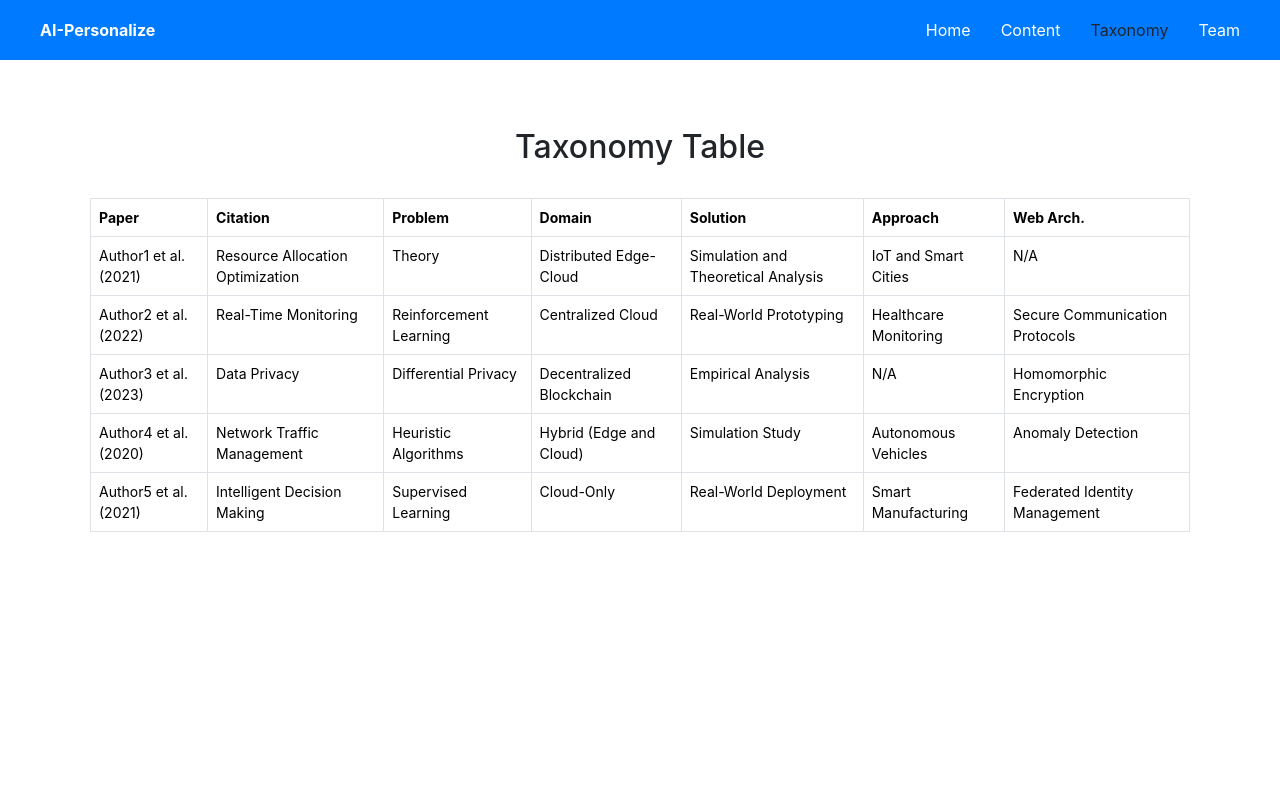
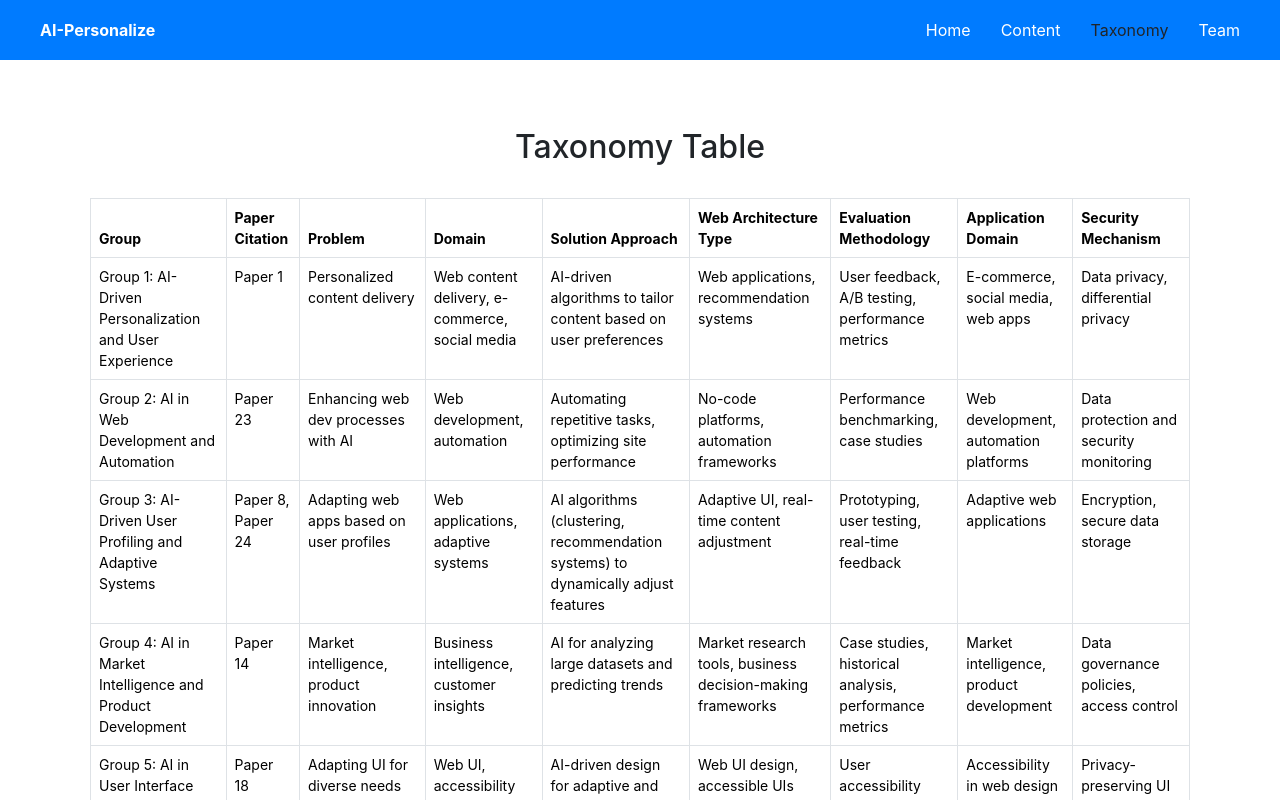
Before and after one commit to rmusukudabbidi/AI-Personalize, a React (Create React App) app: page /#/taxonomy in a window 1280 px wide. Shown: the top 800 px of the page. Built offline with nearby package versions, Linux system fonts and the light colour scheme.

Commit message:
Taxonomy table added

```diff
--- a/package.json
+++ b/package.json
@@ -10,7 +10,7 @@
     "react": "^18.3.1",
     "react-dom": "^18.3.1",
     "react-router-dom": "^6.26.2",
-    "react-scripts": "5.0.1",
+    "react-scripts": "^5.0.1",
     "react-scroll": "^1.9.0",
     "web-vitals": "^2.1.4"
   },
--- a/src/Components/Taxonomy.js
+++ b/src/Components/Taxonomy.js
@@ -1,6 +1,5 @@
 import React from 'react';
 import './TaxonomyTable.css';
-
 
 const TaxonomyTable = () => {
   return (
@@ -10,60 +9,83 @@ const TaxonomyTable = () => {
         <table className="table table-bordered table-hover mt-4">
           <thead className="thead-light">
             <tr>
-              <th>Paper</th>
-              <th>Citation</th>
+              <th>Group</th>
+              <th>Paper Citation</th>
               <th>Problem</th>
               <th>Domain</th>
-              <th>Solution</th>
-              <th>Approach</th>
-              <th>Web Arch.</th>
+              <th>Solution Approach</th>
+              <th>Web Architecture Type</th>
+              <th>Evaluation Methodology</th>
+              <th>Application Domain</th>
+              <th>Security Mechanism</th>
             </tr>
           </thead>
           <tbody>
             <tr>
-              <td>Author1 et al. (2021)</td>
-              <td>Resource Allocation Optimization</td>
-              <td>Theory</td>
-              <td>Distributed Edge-Cloud</td>
-              <td>Simulation and Theoretical Analysis</td>
-              <td>IoT and Smart Cities</td>
-              <td>N/A</td>
+              <td>Group 1: AI-Driven Personalization and User Experience</td>
+              <td>Paper 1</td>
+              <td>Personalized content delivery</td>
+              <td>Web content delivery, e-commerce, social media</td>
+              <td>AI-driven algorithms to tailor content based on user preferences</td>
+              <td>Web applications, recommendation systems</td>
+              <td>User feedback, A/B testing, performance metrics</td>
+              <td>E-commerce, social media, web apps</td>
+              <td>Data privacy, differential privacy</td>
             </tr>
             <tr>
-              <td>Author2 et al. (2022)</td>
-              <td>Real-Time Monitoring</td>
-              <td>Reinforcement Learning</td>
-              <td>Centralized Cloud</td>
-              <td>Real-World Prototyping</td>
-              <td>Healthcare Monitoring</td>
-              <td>Secure Communication Protocols</td>
+              <td>Group 2: AI in Web Development and Automation</td>
+              <td>Paper 23</td>
+              <td>Enhancing web dev processes with AI</td>
+              <td>Web development, automation</td>
+              <td>Automating repetitive tasks, optimizing site performance</td>
+              <td>No-code platforms, automation frameworks</td>
+              <td>Performance benchmarking, case studies</td>
+              <td>Web development, automation platforms</td>
+              <td>Data protection and security monitoring</td>
             </tr>
             <tr>
-              <td>Author3 et al. (2023)</td>
-              <td>Data Privacy</td>
-              <td>Differential Privacy</td>
-              <td>Decentralized Blockchain</td>
-              <td>Empirical Analysis</td>
-              <td>N/A</td>
-              <td>Homomorphic Encryption</td>
+              <td>Group 3: AI-Driven User Profiling and Adaptive Systems</td>
+              <td>Paper 8, Paper 24</td>
+              <td>Adapting web apps based on user profiles</td>
+              <td>Web applications, adaptive systems</td>
+              <td>AI algorithms (clustering, recommendation systems) to dynamically adjust features</td>
+              <td>Adaptive UI, real-time content adjustment</td>
+              <td>Prototyping, user testing, real-time feedback</td>
+              <td>Adaptive web applications</td>
+              <td>Encryption, secure data storage</td>
             </tr>
             <tr>
-              <td>Author4 et al. (2020)</td>
-              <td>Network Traffic Management</td>
-              <td>Heuristic Algorithms</td>
-              <td>Hybrid (Edge and Cloud)</td>
-              <td>Simulation Study</td>
-              <td>Autonomous Vehicles</td>
-              <td>Anomaly Detection</td>
+              <td>Group 4: AI in Market Intelligence and Product Development</td>
+              <td>Paper 14</td>
+              <td>Market intelligence, product innovation</td>
+              <td>Business intelligence, customer insights</td>
+              <td>AI for analyzing large datasets and predicting trends</td>
+              <td>Market research tools, business decision-making frameworks</td>
+              <td>Case studies, historical analysis, performance metrics</td>
+              <td>Market intelligence, product development</td>
+              <td>Data governance policies, access control</td>
             </tr>
             <tr>
-              <td>Author5 et al. (2021)</td>
-              <td>Intelligent Decision Making</td>
-              <td>Supervised Learning</td>
-              <td>Cloud-Only</td>
-              <td>Real-World Deployment</td>
-              <td>Smart Manufacturing</td>
-              <td>Federated Identity Management</td>
+              <td>Group 5: AI in User Interface (UI) Design and Adaptive Systems</td>
+              <td>Paper 18</td>
+              <td>Adapting UI for diverse needs</td>
+              <td>Web UI, accessibility</td>
+              <td>AI-driven design for adaptive and intuitive UIs</td>
+              <td>Web UI design, accessible UIs</td>
+              <td>User accessibility tests, empirical analysis</td>
+              <td>Accessibility in web design</td>
+              <td>Privacy-preserving UI systems, secure session management</td>
+            </tr>
+            <tr>
+              <td>Group 6: Ethical Considerations and Challenges in AI-Driven Personalization</td>
+              <td>Paper 7, Paper 10</td>
+              <td>Ethical challenges in AI personalization</td>
+              <td>Data privacy, algorithmic fairness</td>
+              <td>Transparency in AI, privacy-preserving techniques like differential privacy</td>
+              <td>Ethical AI frameworks, fair recommendation systems</td>
+              <td>Theoretical discussions, privacy model evaluations</td>
+              <td>Web apps, social media</td>
+              <td>Differential privacy, fairness in algorithms</td>
             </tr>
           </tbody>
         </table>
```
Also changed, not shown: 1 other file (tests, documents, lock files or other folders).
